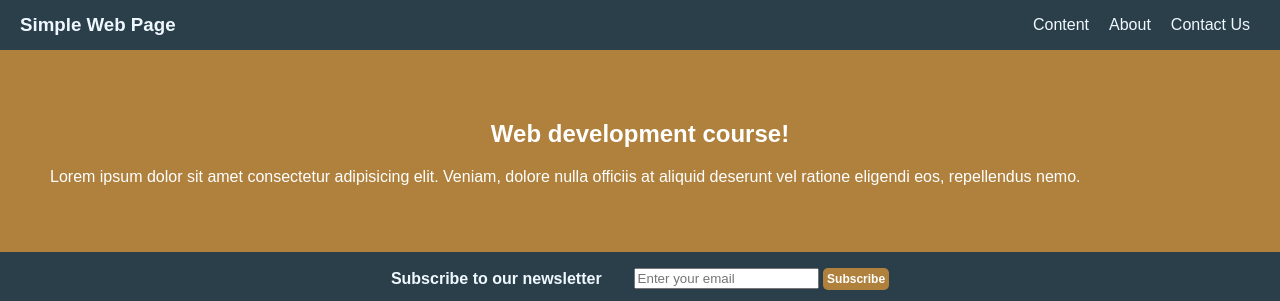
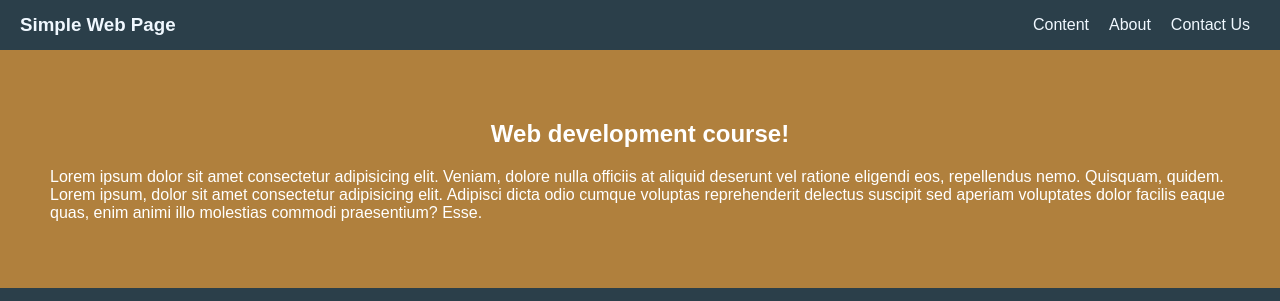
Before and after one commit to catlikeflyer-itc/SoftwareBuilding-TC2005B, a plain HTML site: page Homework/simplePage/index.html in a window 1280 px wide. Shown: the top 301 px of the page. Drawn offline with Linux system fonts and the light colour scheme.

Commit message:
More lorem

```diff
--- a/Homework/simplePage/index.html
+++ b/Homework/simplePage/index.html
@@ -24,7 +24,10 @@
         <p>
           Lorem ipsum dolor sit amet consectetur adipisicing elit. Veniam,
           dolore nulla officiis at aliquid deserunt vel ratione eligendi eos,
-          repellendus nemo.
+          repellendus nemo. Quisquam, quidem. Lorem ipsum, dolor sit amet
+          consectetur adipisicing elit. Adipisci dicta odio cumque voluptas
+          reprehenderit delectus suscipit sed aperiam voluptates dolor facilis
+          eaque quas, enim animi illo molestias commodi praesentium? Esse.
         </p>
       </div>
     </section>
```
